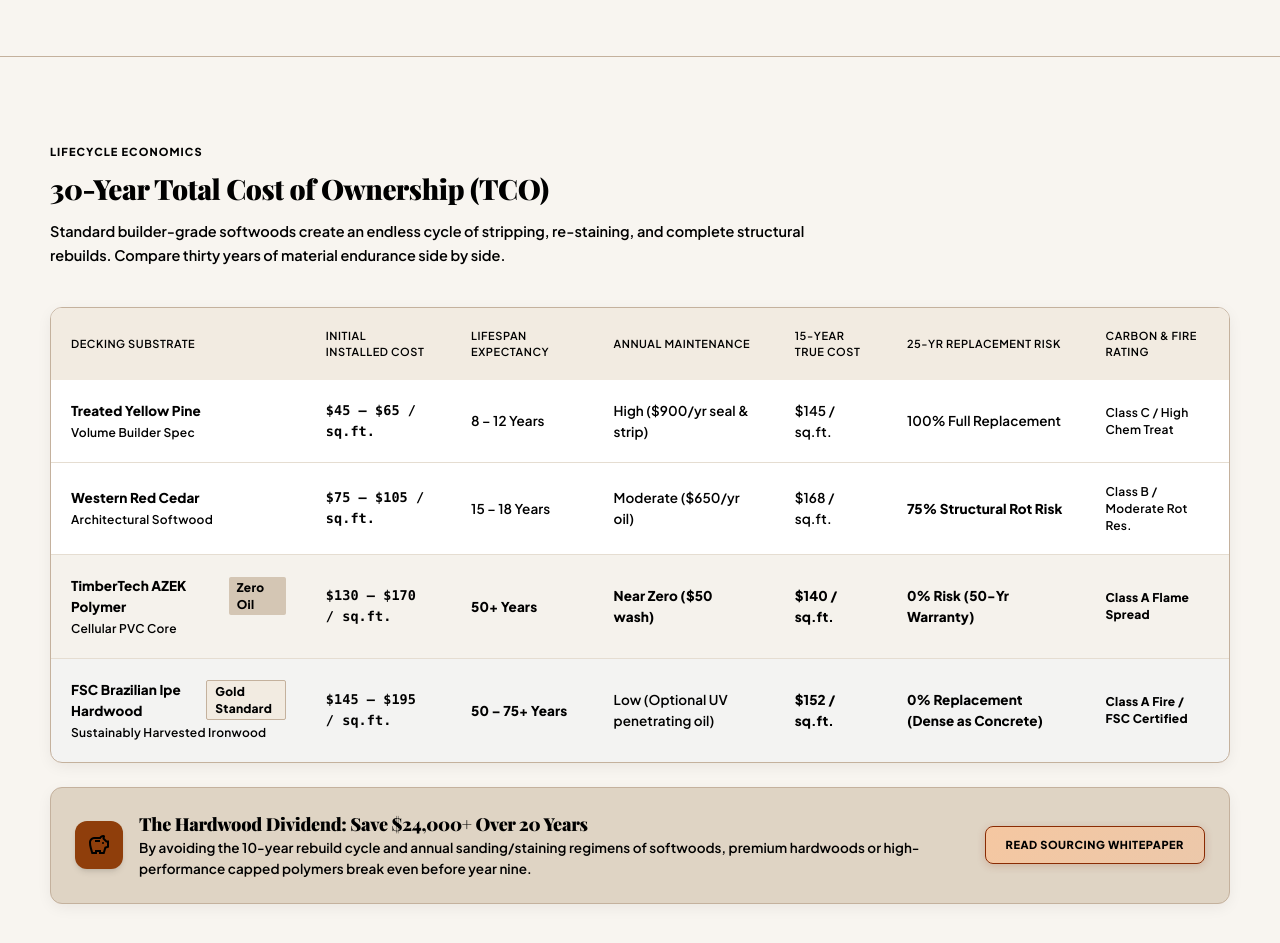
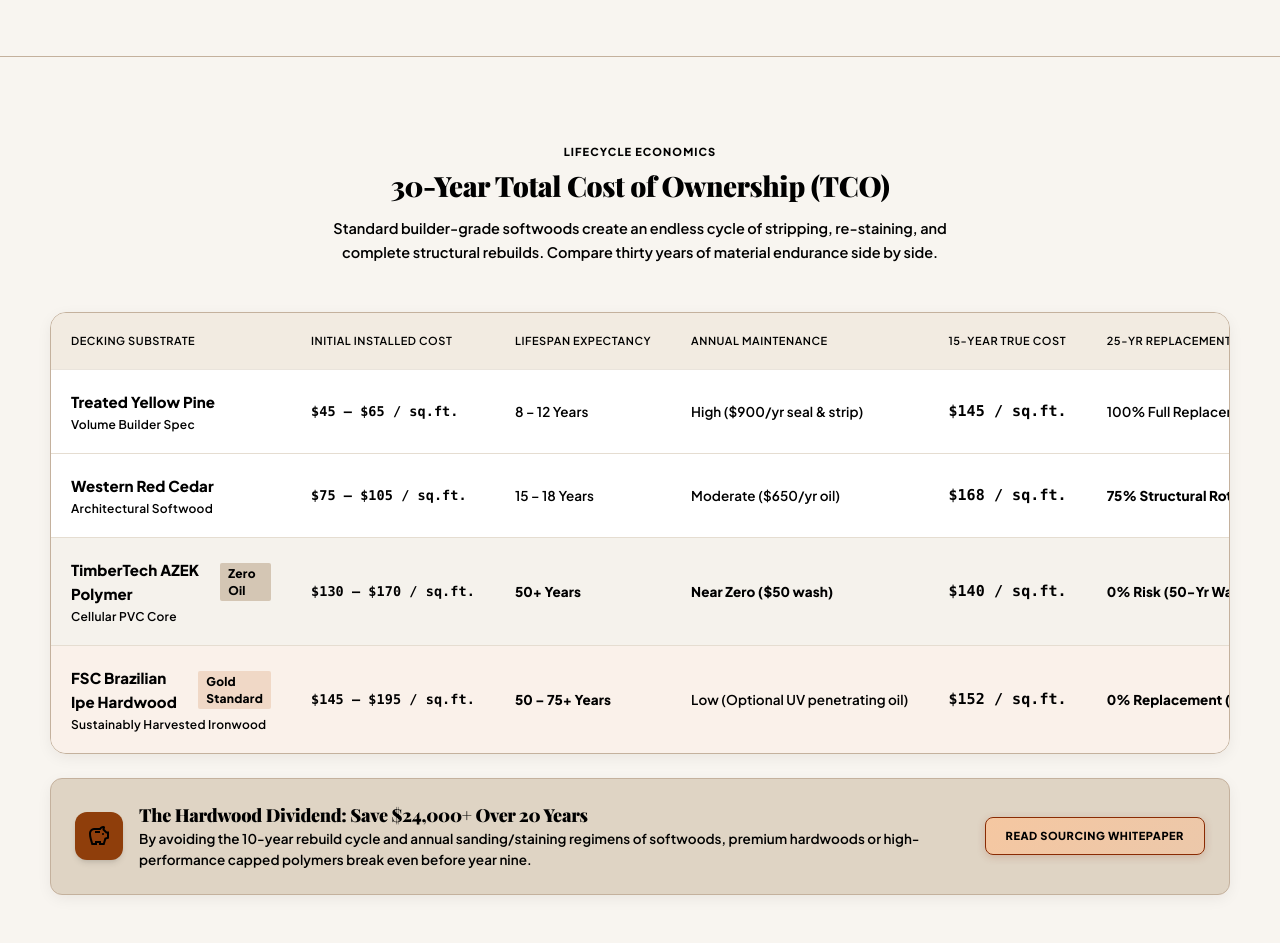
Before and after one commit to Saranya-vijaykumar/timber_terra, a website: page pricing.html in a window 1280 px wide. Shown: the part 3900-4843 px from the top of the page. Drawn offline with nearby package versions, Linux system fonts and the light colour scheme; a web font is replaced by a local one.

Commit message:
fix(alignment): align gallery filter pill bar and pricing 30-year TCO matrix table

```diff
--- a/pricing.html
+++ b/pricing.html
@@ -2299,85 +2299,86 @@ Once our structural engineer completes the on-site borehole core inspection, you
 <!-- 4. Material Lifecycle & 30-Year Total Cost of Ownership (TCO) Comparison -->
 <section class="w-full bg-surface py-14 sm:py-16 lg:py-20 border-b border-surface-container-high/20">
 <div class="max-w-7xl mx-auto px-6 lg:px-12">
-<div class="max-w-3xl mb-10">
-<span class="font-label-sm text-label-sm text-secondary uppercase font-bold tracking-widest">Lifecycle Economics</span>
-<h2 class="font-headline-lg text-headline-lg text-primary mt-2 mb-3">30-Year Total Cost of Ownership (TCO)</h2>
-<p class="font-body-md text-body-md text-on-surface-variant">
-        Standard builder-grade softwoods create an endless cycle of stripping, re-staining, and complete structural rebuilds. Compare thirty years of material endurance side by side.
-      </p>
+<!-- Centered Section Header for Symmetric Balance -->
+<div class="text-center max-w-3xl mx-auto mb-10 lg:mb-12">
+<span class="inline-block font-label-sm text-label-sm text-secondary uppercase font-bold tracking-widest mb-2">Lifecycle Economics</span>
+<h2 class="font-headline-lg text-headline-lg text-primary tracking-tight mb-3">30-Year Total Cost of Ownership (TCO)</h2>
+<p class="font-body-md text-body-md text-on-surface-variant max-w-2xl mx-auto">
+Standard builder-grade softwoods create an endless cycle of stripping, re-staining, and complete structural rebuilds. Compare thirty years of material endurance side by side.
+</p>
 </div>
 <!-- Architectural Comparison Matrix Table -->
-<div class="overflow-x-auto rounded-xl bg-surface-container-lowest shadow-sm">
-<table class="w-full text-left border-collapse">
+<div class="overflow-x-auto rounded-2xl bg-surface-container-lowest shadow-sm border border-surface-container-high/60">
+<table class="w-full min-w-[1040px] text-left border-collapse">
 <thead>
-<tr class="bg-surface-container-low text-primary font-label-sm text-label-sm uppercase tracking-wider">
-<th class="p-4 md:p-5">Decking Substrate</th>
-<th class="p-4 md:p-5">Initial Installed Cost</th>
-<th class="p-4 md:p-5">Lifespan Expectancy</th>
-<th class="p-4 md:p-5">Annual Maintenance</th>
-<th class="p-4 md:p-5">15-Year True Cost</th>
-<th class="p-4 md:p-5">25-Yr Replacement Risk</th>
-<th class="p-4 md:p-5">Carbon &amp; Fire Rating</th>
+<tr class="bg-surface-container-low text-primary font-label-sm text-label-sm uppercase tracking-wider border-b border-surface-container-high/60">
+<th class="p-4 md:p-5 font-bold min-w-[240px]">Decking Substrate</th>
+<th class="p-4 md:p-5 font-bold min-w-[150px] whitespace-nowrap">Initial Installed Cost</th>
+<th class="p-4 md:p-5 font-bold min-w-[140px] whitespace-nowrap">Lifespan Expectancy</th>
+<th class="p-4 md:p-5 font-bold min-w-[190px] whitespace-nowrap">Annual Maintenance</th>
+<th class="p-4 md:p-5 font-bold min-w-[140px] whitespace-nowrap">15-Year True Cost</th>
+<th class="p-4 md:p-5 font-bold min-w-[180px] whitespace-nowrap">25-Yr Replacement Risk</th>
+<th class="p-4 md:p-5 font-bold min-w-[160px] whitespace-nowrap">Carbon &amp; Fire Rating</th>
 </tr>
 </thead>
 <tbody class="divide-y divide-surface-container font-body-sm text-body-sm text-on-surface">
 <!-- Row 1: Pressure-Treated Pine (Benchmark) -->
 <tr class="hover:bg-surface-container-low/50 transition-colors">
-<td class="p-4 md:p-5">
-<span class="font-semibold text-primary block">Treated Yellow Pine</span>
-<span class="font-caption text-caption text-on-surface-variant">Volume Builder Spec</span>
+<td class="p-4 md:p-5 align-middle">
+<span class="font-bold text-primary block text-base">Treated Yellow Pine</span>
+<span class="font-caption text-caption text-on-surface-variant block mt-0.5">Volume Builder Spec</span>
 </td>
-<td class="p-4 md:p-5 font-mono text-on-surface-variant">$45 – $65 / sq.ft.</td>
-<td class="p-4 md:p-5 text-error font-medium">8 – 12 Years</td>
-<td class="p-4 md:p-5 text-on-surface-variant">High ($900/yr seal &amp; strip)</td>
-<td class="p-4 md:p-5 font-bold text-on-surface">$145 / sq.ft.</td>
-<td class="p-4 md:p-5 text-error font-semibold">100% Full Replacement</td>
-<td class="p-4 md:p-5 font-caption text-caption text-on-surface-variant">Class C / High Chem Treat</td>
+<td class="p-4 md:p-5 align-middle font-mono whitespace-nowrap text-on-surface-variant font-medium">$45 – $65 / sq.ft.</td>
+<td class="p-4 md:p-5 align-middle whitespace-nowrap text-error font-semibold">8 – 12 Years</td>
+<td class="p-4 md:p-5 align-middle whitespace-nowrap text-on-surface-variant">High ($900/yr seal &amp; strip)</td>
+<td class="p-4 md:p-5 align-middle font-mono whitespace-nowrap font-bold text-on-surface text-base">$145 / sq.ft.</td>
+<td class="p-4 md:p-5 align-middle whitespace-nowrap text-error font-semibold">100% Full Replacement</td>
+<td class="p-4 md:p-5 align-middle whitespace-nowrap font-caption text-caption text-on-surface-variant">Class C / High Chem Treat</td>
 </tr>
 <!-- Row 2: Western Red Cedar -->
 <tr class="hover:bg-surface-container-low/50 transition-colors">
-<td class="p-4 md:p-5">
-<span class="font-semibold text-primary block">Western Red Cedar</span>
-<span class="font-caption text-caption text-on-surface-variant">Architectural Softwood</span>
+<td class="p-4 md:p-5 align-middle">
+<span class="font-bold text-primary block text-base">Western Red Cedar</span>
+<span class="font-caption text-caption text-on-surface-variant block mt-0.5">Architectural Softwood</span>
 </td>
-<td class="p-4 md:p-5 font-mono">$75 – $105 / sq.ft.</td>
-<td class="p-4 md:p-5">15 – 18 Years</td>
-<td class="p-4 md:p-5">Moderate ($650/yr oil)</td>
-<td class="p-4 md:p-5 font-bold text-on-surface">$168 / sq.ft.</td>
-<td class="p-4 md:p-5 text-secondary font-semibold">75% Structural Rot Risk</td>
-<td class="p-4 md:p-5 font-caption text-caption text-on-surface-variant">Class B / Moderate Rot Res.</td>
+<td class="p-4 md:p-5 align-middle font-mono whitespace-nowrap font-medium text-primary">$75 – $105 / sq.ft.</td>
+<td class="p-4 md:p-5 align-middle whitespace-nowrap font-medium">15 – 18 Years</td>
+<td class="p-4 md:p-5 align-middle whitespace-nowrap text-on-surface-variant">Moderate ($650/yr oil)</td>
+<td class="p-4 md:p-5 align-middle font-mono whitespace-nowrap font-bold text-on-surface text-base">$168 / sq.ft.</td>
+<td class="p-4 md:p-5 align-middle whitespace-nowrap text-secondary font-semibold">75% Structural Rot Risk</td>
+<td class="p-4 md:p-5 align-middle whitespace-nowrap font-caption text-caption text-on-surface-variant">Class B / Moderate Rot Res.</td>
 </tr>
 <!-- Row 3: Capped Polymer (TimberTech AZEK) -->
 <tr class="bg-surface-container-low/60 hover:bg-surface-container transition-colors">
-<td class="p-4 md:p-5">
+<td class="p-4 md:p-5 align-middle">
 <div class="flex items-center gap-2">
-<span class="font-bold text-primary">TimberTech AZEK Polymer</span>
+<span class="font-bold text-primary text-base">TimberTech AZEK Polymer</span>
 <span class="px-2 py-0.5 rounded bg-surface-container-highest text-primary font-caption text-caption font-semibold">Zero Oil</span>
 </div>
-<span class="font-caption text-caption text-on-surface-variant">Cellular PVC Core</span>
+<span class="font-caption text-caption text-on-surface-variant block mt-0.5">Cellular PVC Core</span>
 </td>
-<td class="p-4 md:p-5 font-mono font-semibold text-primary">$130 – $170 / sq.ft.</td>
-<td class="p-4 md:p-5 font-semibold text-primary">50+ Years</td>
-<td class="p-4 md:p-5 font-semibold text-primary">Near Zero ($50 wash)</td>
-<td class="p-4 md:p-5 font-bold text-primary">$140 / sq.ft.</td>
-<td class="p-4 md:p-5 font-semibold text-primary">0% Risk (50-Yr Warranty)</td>
-<td class="p-4 md:p-5 font-caption text-caption text-primary font-medium">Class A Flame Spread</td>
+<td class="p-4 md:p-5 align-middle font-mono whitespace-nowrap font-bold text-primary">$130 – $170 / sq.ft.</td>
+<td class="p-4 md:p-5 align-middle whitespace-nowrap font-bold text-primary">50+ Years</td>
+<td class="p-4 md:p-5 align-middle whitespace-nowrap font-semibold text-primary">Near Zero ($50 wash)</td>
+<td class="p-4 md:p-5 align-middle font-mono whitespace-nowrap font-bold text-secondary text-base">$140 / sq.ft.</td>
+<td class="p-4 md:p-5 align-middle whitespace-nowrap font-bold text-primary">0% Risk (50-Yr Warranty)</td>
+<td class="p-4 md:p-5 align-middle whitespace-nowrap font-caption text-caption text-primary font-semibold">Class A Flame Spread</td>
 </tr>
 <!-- Row 4: FSC Brazilian Ipe -->
-<tr class="bg-primary/5 hover:bg-primary/10 transition-colors">
-<td class="p-4 md:p-5">
+<tr class="bg-secondary/10 hover:bg-secondary/15 transition-colors">
+<td class="p-4 md:p-5 align-middle">
 <div class="flex items-center gap-2">
-<span class="font-bold text-primary">FSC Brazilian Ipe Hardwood</span>
-<span class="px-2 py-0.5 rounded bg-secondary-container text-on-secondary-container font-caption text-caption font-semibold">Gold Standard</span>
-</div>
-<span class="font-caption text-caption text-on-surface-variant">Sustainably Harvested Ironwood</span>
+<span class="font-bold text-primary text-base">FSC Brazilian Ipe Hardwood</span>
+<span class="px-2 py-0.5 rounded bg-secondary/20 text-secondary font-caption text-caption font-bold">Gold Standard</span>
+</div>
+<span class="font-caption text-caption text-on-surface-variant block mt-0.5">Sustainably Harvested Ironwood</span>
 </td>
-<td class="p-4 md:p-5 font-mono font-semibold text-primary">$145 – $195 / sq.ft.</td>
-<td class="p-4 md:p-5 font-semibold text-primary">50 – 75+ Years</td>
-<td class="p-4 md:p-5">Low (Optional UV penetrating oil)</td>
-<td class="p-4 md:p-5 font-bold text-primary">$152 / sq.ft.</td>
-<td class="p-4 md:p-5 font-semibold text-primary">0% Replacement (Dense as Concrete)</td>
-<td class="p-4 md:p-5 font-caption text-caption text-primary font-medium">Class A Fire / FSC Certified</td>
+<td class="p-4 md:p-5 align-middle font-mono whitespace-nowrap font-bold text-primary">$145 – $195 / sq.ft.</td>
+<td class="p-4 md:p-5 align-middle whitespace-nowrap font-bold text-primary">50 – 75+ Years</td>
+<td class="p-4 md:p-5 align-middle whitespace-nowrap text-on-surface-variant font-medium">Low (Optional UV penetrating oil)</td>
+<td class="p-4 md:p-5 align-middle font-mono whitespace-nowrap font-bold text-secondary text-base">$152 / sq.ft.</td>
+<td class="p-4 md:p-5 align-middle whitespace-nowrap font-bold text-primary">0% Replacement (Dense as Concrete)</td>
+<td class="p-4 md:p-5 align-middle whitespace-nowrap font-caption text-caption text-primary font-semibold">Class A Fire / FSC Certified</td>
 </tr>
 </tbody>
 </table>
```
Also changed, not shown: gallery.html (+10 -10 lines).
